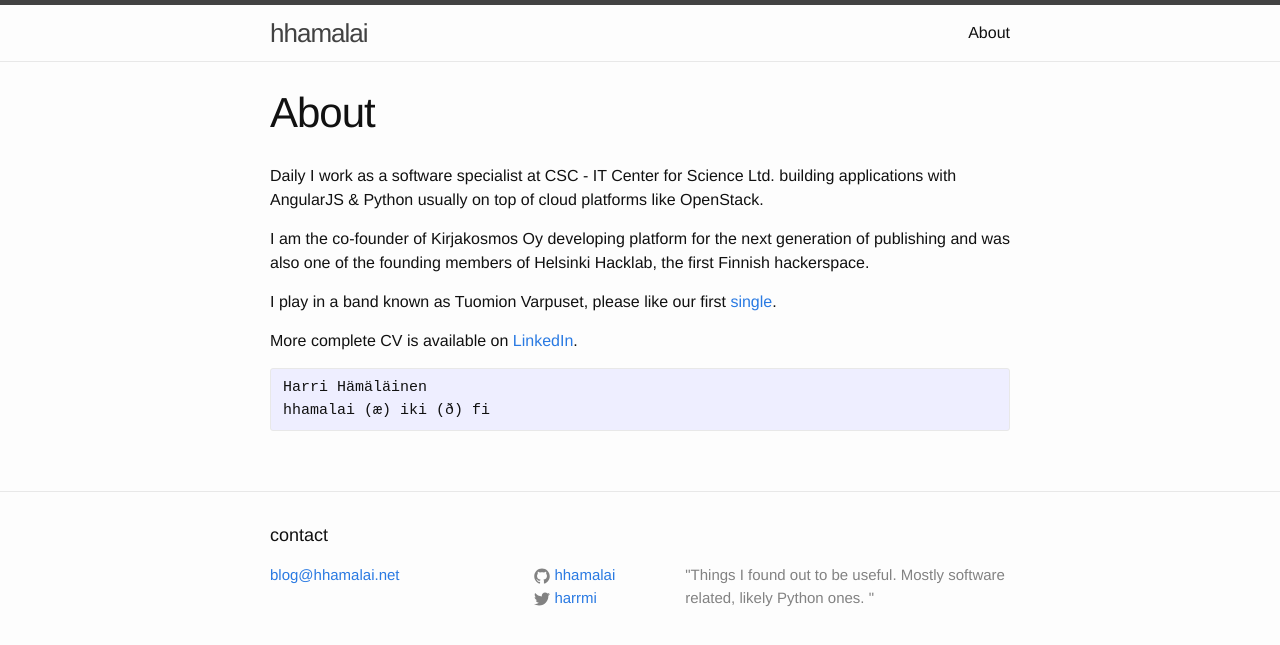
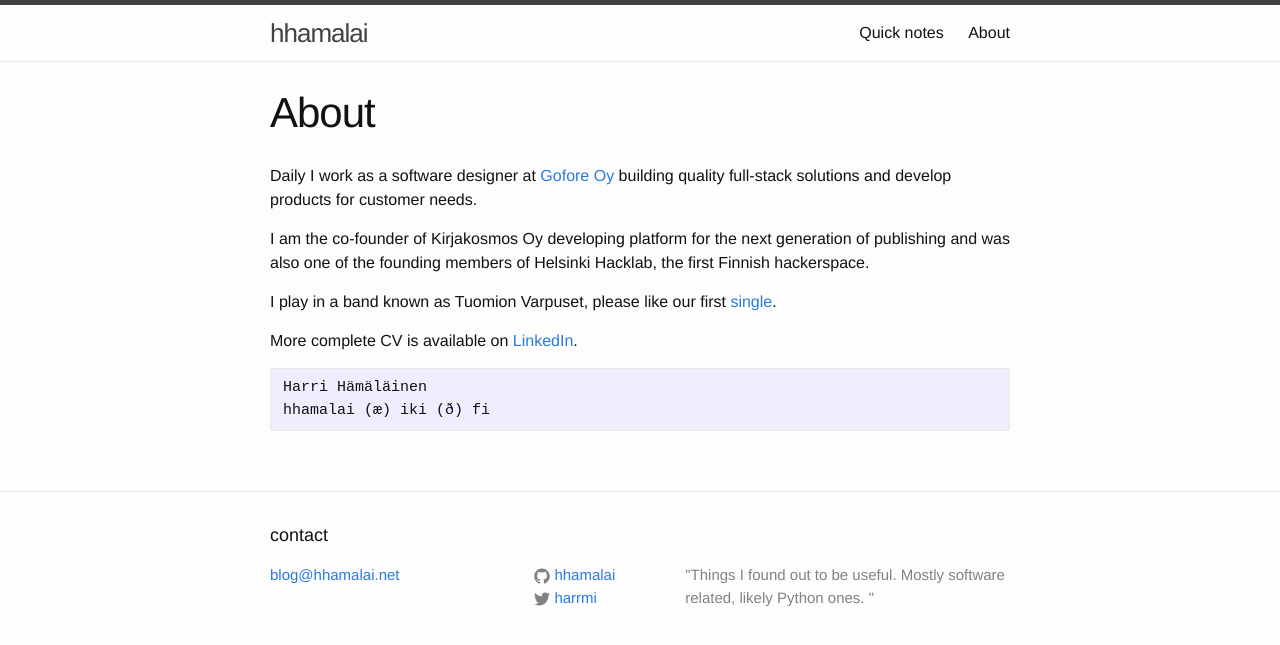
Before and after one commit to hhamalai/hhamalai.net, a Jekyll site: the page built from about.md, in a window 1280 px wide. Shown: the top 645 px of the page. Built offline with Jekyll 4.4.1, drawn with Linux system fonts in a browser that asks for light colours.

Commit message:
Added quick notes

```diff
--- a/_includes/header.html
+++ b/_includes/header.html
@@ -14,11 +14,9 @@
       </a>
 
       <div class="trigger">
-        {% for page in site.pages %}
-          {% if page.title %}
-          <a class="page-link" href="{{ page.url | prepend: site.baseurl }}">{{ page.title }}</a>
-          {% endif %}
-        {% endfor %}
+        <a class="page-link" href="/notes/">Quick notes</a>
+
+        <a class="page-link" href="/about/">About</a>
       </div>
     </nav>
 
--- a/about.md
+++ b/about.md
@@ -3,8 +3,8 @@ layout: page
 title: About
 permalink: /about/
 ---
-Daily I work as a software specialist at CSC - IT Center for Science Ltd. building applications
-with AngularJS & Python usually on top of cloud platforms like OpenStack.
+Daily I work as a software designer at [Gofore Oy][gofore] building quality full-stack solutions
+and develop products for customer needs.
 
 I am the co-founder of Kirjakosmos Oy developing platform for the next generation of publishing and
 was also one of the founding members of Helsinki Hacklab, the first Finnish hackerspace.
@@ -21,3 +21,4 @@ hhamalai (æ) iki (ð) fi
 
 [varpuset]: https://soundcloud.com/tuomionvarpuset
 [linkedin]: https://fi.linkedin.com/in/hhamalai
+[gofore]: https://gofore.com/
```
Also changed, not shown: notes.markdown (added, +11 -0 lines).
